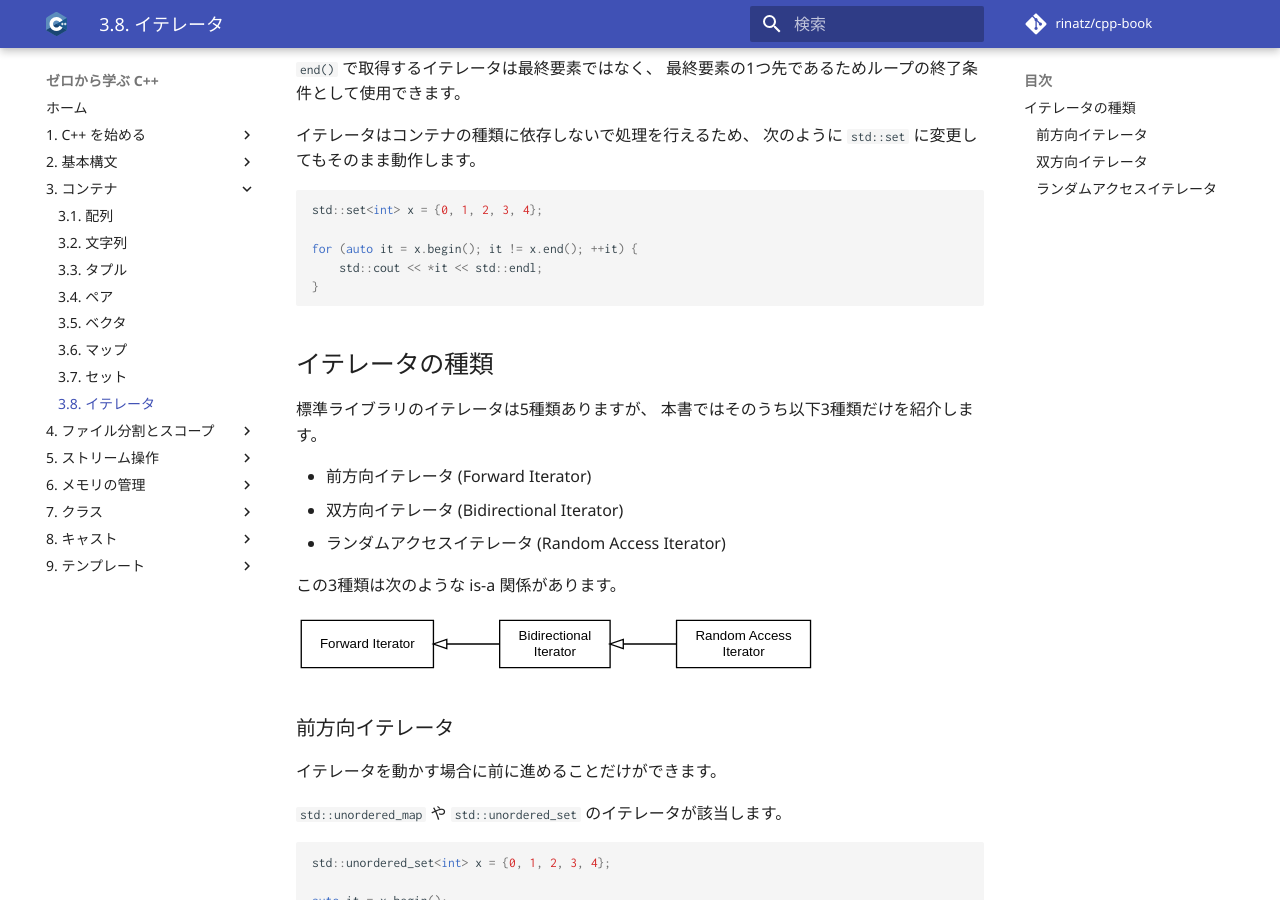
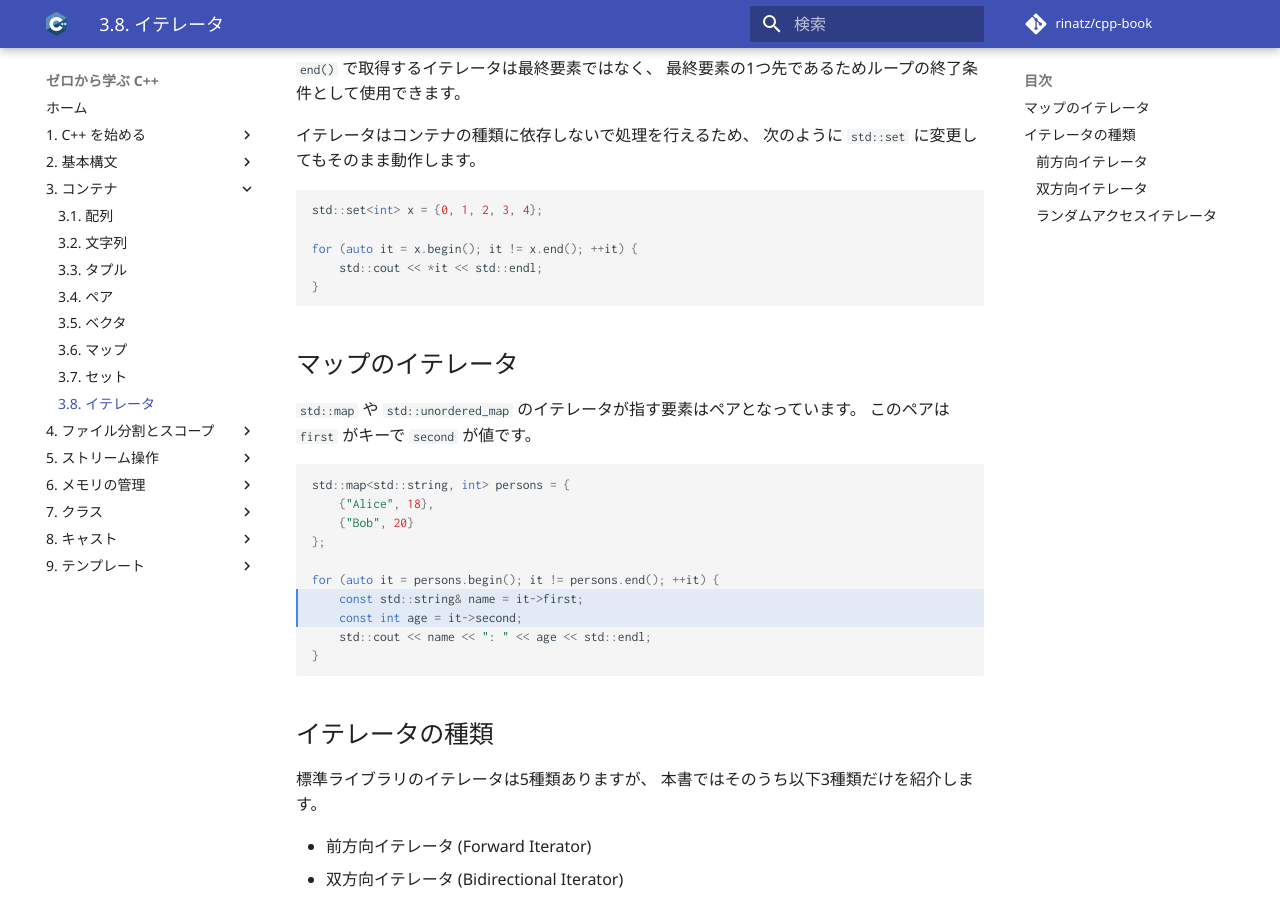
Before and after one commit to rinatz/cpp-book, an MkDocs documentation site: the page built from docs/ch03-08-iterators.md, in a window 1280 px wide and 900 px high, scrolled down 710 px. Built offline with MkDocs 1.6.1 and Material for MkDocs 9.7.7, drawn with Linux system fonts in a browser that asks for light colours; comment, search, counter and statistics services are not loaded.

Commit message:
Explain iterator of map/unordered_map

````diff
--- a/docs/ch03-08-iterators.md
+++ b/docs/ch03-08-iterators.md
@@ -46,6 +46,24 @@ std::set<int> x = {0, 1, 2, 3, 4};
 
 for (auto it = x.begin(); it != x.end(); ++it) {
     std::cout << *it << std::endl;
+}
+```
+
+## マップのイテレータ
+
+`std::map` や `std::unordered_map` のイテレータが指す要素はペアとなっています。
+このペアは `first` がキーで `second` が値です。
+
+```cpp hl_lines="7 8"
+std::map<std::string, int> persons = {
+    {"Alice", 18},
+    {"Bob", 20}
+};
+
+for (auto it = persons.begin(); it != persons.end(); ++it) {
+    const std::string& name = it->first;
+    const int age = it->second;
+    std::cout << name << ": " << age << std::endl;
 }
 ```
 
````
